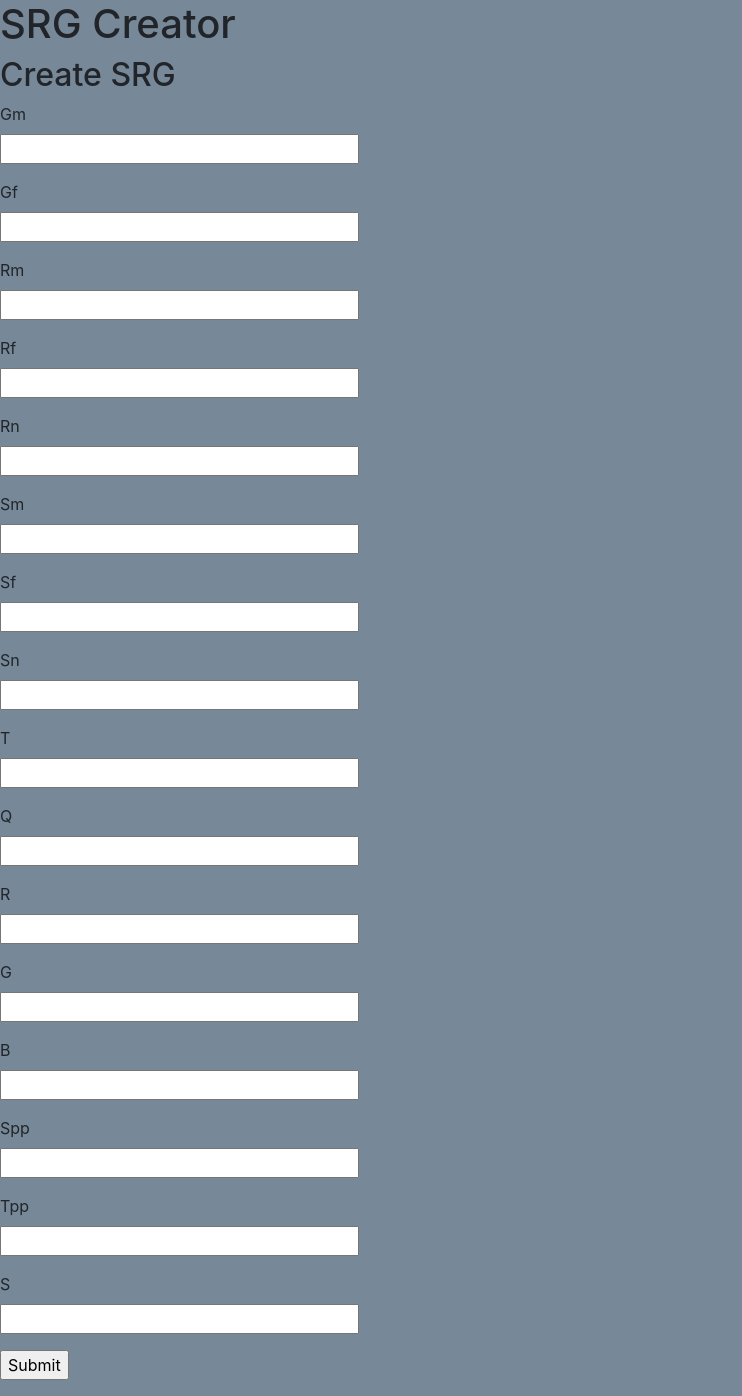
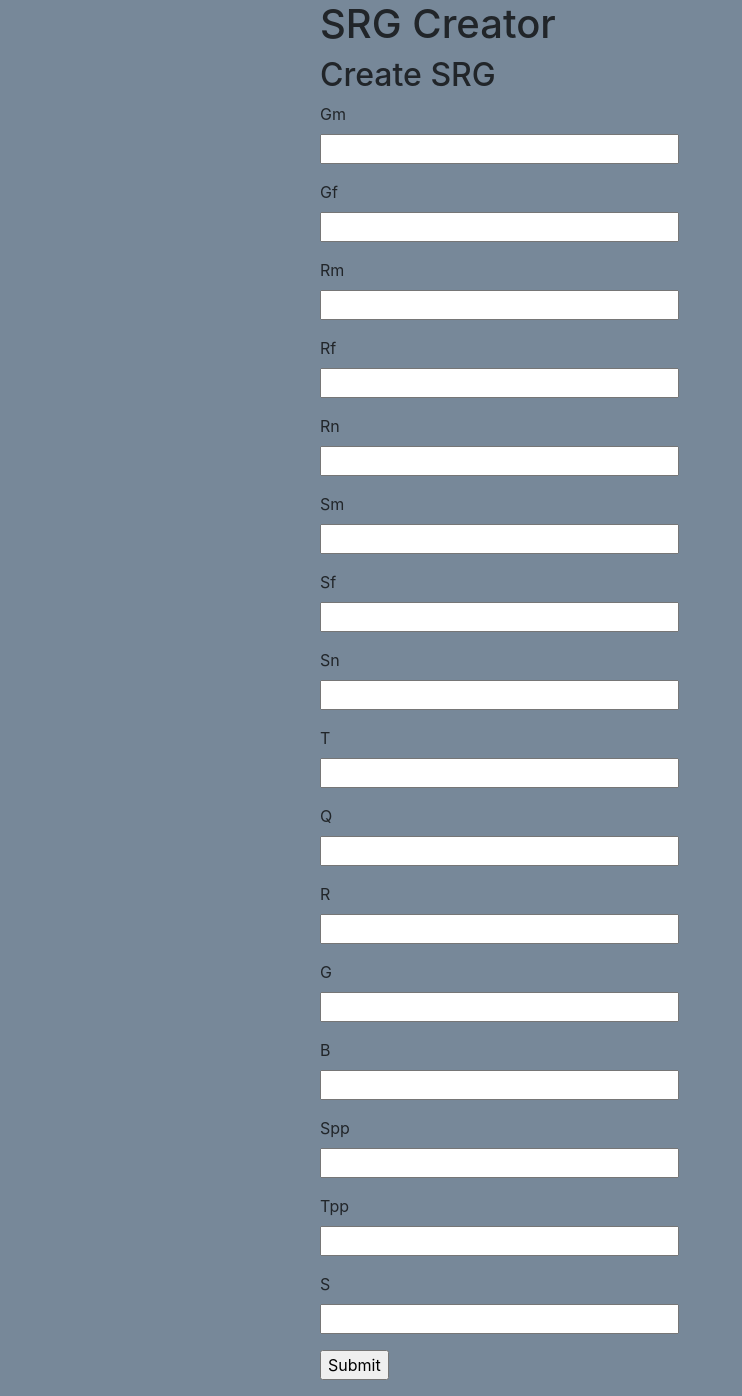
Before and after one commit to Th3M4ttman/SRGServer, a Python web app: template SRG/templates/create.html in a window 1280 px wide. Shown: the part 56-1452 px from the top of the page, without its empty margins (0-742 px from the left). Run offline with Jinja, Linux system fonts and the light colour scheme; the template is opened without the code that fills it, so the values that code supplies are empty, except form fields; form fields are guessed from the names that the template uses; some libraries are stand-ins or nearby versions.

Commit message:
Update base.html

```diff
--- a/SRG/templates/base.html
+++ b/SRG/templates/base.html
@@ -26,7 +26,7 @@
             </ul>
         </div>
     </nav>
-	<div style="width: 100%; margin: 0px auto;">
+	<div style="width: 50%; margin: 0px auto;">
 		{% block content %} {% endblock %}
 	</div>
 
```
